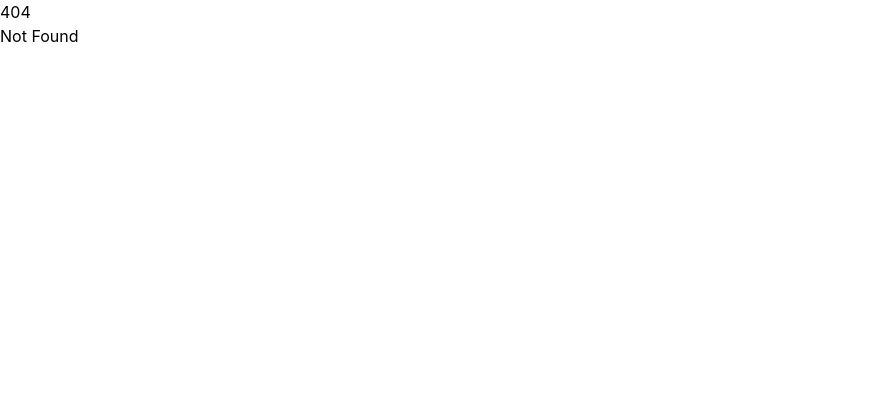
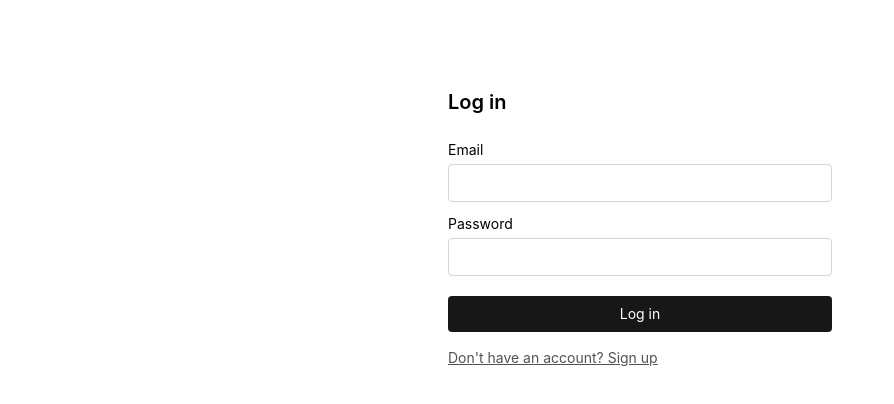
Before and after one commit to anasamrani/budget-no-cap, a SvelteKit app in the folder budget-no-cap/: page /login in a window 1280 px wide. Before the commit this address had no page. Shown: the top 404 px of the page, without its empty margins (0-894 px from the left). Built offline with nearby package versions, Linux system fonts and the light colour scheme; no server answers.

Commit message:
DB hook server + authentication + log in-out page

```diff
--- a/budget-no-cap/src/app.d.ts
+++ b/budget-no-cap/src/app.d.ts
@@ -1,10 +1,18 @@
 // See https://svelte.dev/docs/kit/types#app.d.ts
 // for information about these interfaces
+import type { Session, SupabaseClient, User } from '@supabase/supabase-js';
+
 declare global {
 	namespace App {
 		// interface Error {}
-		// interface Locals {}
-		// interface PageData {}
+		interface Locals {
+			supabase: SupabaseClient;
+			safeGetSession: () => Promise<{ session: Session | null; user: User | null }>;
+		}
+		interface PageData {
+			session: Session | null;
+			user: User | null;
+		}
 		// interface PageState {}
 		// interface Platform {}
 	}
--- /dev/null
+++ b/budget-no-cap/src/hooks.server.ts
@@ -0,0 +1,45 @@
+import { createServerClient } from '@supabase/ssr';
+import { type Handle } from '@sveltejs/kit';
+import { PUBLIC_SUPABASE_URL, PUBLIC_SUPABASE_PUBLISHABLE_KEY } from '$env/static/public';
+
+// Runs before every server request. Builds a request-scoped Supabase client
+// that reads/writes the session via cookies, and hangs it on `event.locals`
+// so any +page.server.ts / +server.ts down the line can just do
+// `const { supabase } = event.locals` instead of re-creating a client.
+export const handle: Handle = async ({ event, resolve }) => {
+	event.locals.supabase = createServerClient(PUBLIC_SUPABASE_URL, PUBLIC_SUPABASE_PUBLISHABLE_KEY, {
+		cookies: {
+			getAll: () => event.cookies.getAll(),
+			setAll: (cookiesToSet) => {
+				cookiesToSet.forEach(({ name, value, options }) => {
+					event.cookies.set(name, value, { ...options, path: '/' });
+				});
+			}
+		}
+	});
+
+	// getSession() just reads the cookie's claims without checking them against
+	// Supabase — a forged/expired cookie would pass. getUser() re-validates the
+	// JWT against Supabase's servers, so this is the version safe to gate access on.
+	event.locals.safeGetSession = async () => {
+		const {
+			data: { user },
+			error
+		} = await event.locals.supabase.auth.getUser();
+		if (error || !user) {
+			return { session: null, user: null };
+		}
+
+		const {
+			data: { session }
+		} = await event.locals.supabase.auth.getSession();
+
+		return { session, user };
+	};
+
+	return resolve(event, {
+		filterSerializedResponseHeaders(name) {
+			return name === 'content-range' || name === 'x-supabase-api-version';
+		}
+	});
+};
--- /dev/null
+++ b/budget-no-cap/src/routes/+layout.server.ts
@@ -0,0 +1,14 @@
+import type { LayoutServerLoad } from './$types';
+
+// Root server load — runs once per request for every route under it.
+// Hands the session/user down to every page as `data`, plus the raw
+// cookies so +layout.ts can seed a matching browser-side client.
+export const load: LayoutServerLoad = async ({ locals: { safeGetSession }, cookies }) => {
+	const { session, user } = await safeGetSession();
+
+	return {
+		session,
+		user,
+		cookies: cookies.getAll()
+	};
+};
--- a/budget-no-cap/src/routes/+layout.svelte
+++ b/budget-no-cap/src/routes/+layout.svelte
@@ -1,7 +1,36 @@
 <script lang="ts">
 	import './layout.css';
+	import { invalidate } from '$app/navigation';
+	import { onMount } from 'svelte';
 
-	const { children } = $props();
+	let { children, data } = $props();
+	let { session, supabase, user } = $derived(data);
+
+	// Keeps the app in sync when Supabase's auth state changes underneath it
+	// (login, logout, token refresh) — re-runs the +layout.ts/+layout.server.ts
+	// loads so `data.session`/`data.user` update everywhere without a full reload.
+	onMount(() => {
+		const { data: authListener } = supabase.auth.onAuthStateChange((_event, newSession) => {
+			if (newSession?.expires_at !== session?.expires_at) {
+				invalidate('supabase:auth');
+			}
+		});
+
+		return () => authListener.subscription.unsubscribe();
+	});
 </script>
 
-{@render children()}
+<div class="mx-auto min-h-screen max-w-2xl px-4 py-6">
+	{#if user}
+		<header class="mb-6 flex items-center justify-between border-b border-neutral-200 pb-4">
+			<span class="text-sm text-neutral-600">Signed in as {user.email}</span>
+			<form method="POST" action="/logout">
+				<button type="submit" class="text-sm text-neutral-600 underline hover:text-neutral-900">
+					Log out
+				</button>
+			</form>
+		</header>
+	{/if}
+
+	{@render children()}
+</div>
--- /dev/null
+++ b/budget-no-cap/src/routes/+layout.ts
@@ -0,0 +1,35 @@
+import { createBrowserClient, createServerClient, isBrowser } from '@supabase/ssr';
+import { PUBLIC_SUPABASE_URL, PUBLIC_SUPABASE_PUBLISHABLE_KEY } from '$env/static/public';
+import type { LayoutLoad } from './$types';
+
+// Universal load — runs in the browser AND (on first navigation / no-JS) on
+// the server. Builds whichever Supabase client fits where it's executing,
+// both exposed the same way as `data.supabase` so components don't care.
+export const load: LayoutLoad = async ({ data, depends, fetch }) => {
+	// Tag this load so `invalidate('supabase:auth')` (called from +layout.svelte
+	// on auth state changes) forces it, and everything depending on it, to re-run.
+	depends('supabase:auth');
+
+	const supabase = isBrowser()
+		? createBrowserClient(PUBLIC_SUPABASE_URL, PUBLIC_SUPABASE_PUBLISHABLE_KEY, {
+				global: { fetch }
+			})
+		: createServerClient(PUBLIC_SUPABASE_URL, PUBLIC_SUPABASE_PUBLISHABLE_KEY, {
+				global: { fetch },
+				cookies: {
+					getAll: () => data.cookies
+				}
+			});
+
+	// Re-derive session/user through the client we just built rather than trusting
+	// the ones passed down from +layout.server.ts — same getUser()-over-getSession()
+	// reasoning as in hooks.server.ts.
+	const {
+		data: { session }
+	} = await supabase.auth.getSession();
+	const {
+		data: { user }
+	} = await supabase.auth.getUser();
+
+	return { supabase, session, user };
+};
--- /dev/null
+++ b/budget-no-cap/src/routes/auth/confirm/+server.ts
@@ -0,0 +1,21 @@
+import { redirect } from '@sveltejs/kit';
+import type { EmailOtpType } from '@supabase/supabase-js';
+import type { RequestHandler } from './$types';
+
+// Supabase's confirmation email links here with `?token_hash=...&type=signup`
+// (mailer_autoconfirm is off, so this is the only way a new session actually
+// gets established after signup — signUp() alone doesn't sign the user in).
+export const GET: RequestHandler = async ({ url, locals: { supabase } }) => {
+	const token_hash = url.searchParams.get('token_hash');
+	const type = url.searchParams.get('type') as EmailOtpType | null;
+	const next = url.searchParams.get('next') ?? '/';
+
+	if (token_hash && type) {
+		const { error } = await supabase.auth.verifyOtp({ type, token_hash });
+		if (!error) {
+			redirect(303, next);
+		}
+	}
+
+	redirect(303, '/login?error=Confirmation link is invalid or has expired.');
+};
--- /dev/null
+++ b/budget-no-cap/src/routes/login/+page.server.ts
@@ -0,0 +1,47 @@
+import { fail, redirect } from '@sveltejs/kit';
+import type { Actions, PageServerLoad } from './$types';
+
+// Already signed in? nothing to do here.
+export const load: PageServerLoad = async ({ locals: { safeGetSession } }) => {
+	const { user } = await safeGetSession();
+	if (user) redirect(303, '/');
+};
+
+export const actions: Actions = {
+	login: async ({ request, locals: { supabase } }) => {
+		const formData = await request.formData();
+		const email = String(formData.get('email') ?? '');
+		const password = String(formData.get('password') ?? '');
+
+		const { error } = await supabase.auth.signInWithPassword({ email, password });
+		if (error) {
+			return fail(400, { email, error: error.message });
+		}
+
+		redirect(303, '/');
+	},
+
+	signup: async ({ request, locals: { supabase } }) => {
+		const formData = await request.formData();
+		const email = String(formData.get('email') ?? '');
+		const password = String(formData.get('password') ?? '');
+		const name = String(formData.get('name') ?? '');
+
+		if (!name.trim()) {
+			return fail(400, { email, name, error: 'Name is required.' });
+		}
+
+		// `data.name` here lands in raw_user_meta_data, which the
+		// handle_new_user() trigger (step 1) reads to seed public.users.name.
+		const { error } = await supabase.auth.signUp({
+			email,
+			password,
+			options: { data: { name } }
+		});
+		if (error) {
+			return fail(400, { email, name, error: error.message });
+		}
+
+		return { signedUp: true, email };
+	}
+};
--- /dev/null
+++ b/budget-no-cap/src/routes/login/+page.svelte
@@ -0,0 +1,84 @@
+<script lang="ts">
+	import { enhance } from '$app/forms';
+	import type { ActionData } from './$types';
+
+	let { form }: { form: ActionData } = $props();
+
+	// Toggle between the login form and the signup form — no separate route
+	// needed, since both actions live on this same +page.server.ts.
+	let mode = $state<'login' | 'signup'>('login');
+</script>
+
+<svelte:head>
+	<title>{mode === 'login' ? 'Log in' : 'Sign up'} — budget-no-cap</title>
+</svelte:head>
+
+<div class="mx-auto mt-16 max-w-sm">
+	<h1 class="mb-6 text-xl font-semibold">
+		{mode === 'login' ? 'Log in' : 'Create an account'}
+	</h1>
+
+	{#if form?.signedUp}
+		<p class="rounded border border-green-200 bg-green-50 p-3 text-sm text-green-800">
+			Check <strong>{form.email}</strong> for a confirmation link before logging in.
+		</p>
+	{:else}
+		<form
+			method="POST"
+			action={mode === 'login' ? '?/login' : '?/signup'}
+			use:enhance
+			class="flex flex-col gap-3"
+		>
+			{#if mode === 'signup'}
+				<label class="flex flex-col gap-1 text-sm">
+					Name
+					<input
+						name="name"
+						type="text"
+						required
+						value={form?.name ?? ''}
+						class="rounded border border-neutral-300 px-3 py-2"
+					/>
+				</label>
+			{/if}
+
+			<label class="flex flex-col gap-1 text-sm">
+				Email
+				<input
+					name="email"
+					type="email"
+					required
+					value={form?.email ?? ''}
+					class="rounded border border-neutral-300 px-3 py-2"
+				/>
+			</label>
+
+			<label class="flex flex-col gap-1 text-sm">
+				Password
+				<input
+					name="password"
+					type="password"
+					required
+					minlength="6"
+					class="rounded border border-neutral-300 px-3 py-2"
+				/>
+			</label>
+
+			{#if form?.error}
+				<p class="text-sm text-red-600">{form.error}</p>
+			{/if}
+
+			<button type="submit" class="mt-2 rounded bg-neutral-900 px-3 py-2 text-sm text-white">
+				{mode === 'login' ? 'Log in' : 'Sign up'}
+			</button>
+		</form>
+
+		<button
+			type="button"
+			onclick={() => (mode = mode === 'login' ? 'signup' : 'login')}
+			class="mt-4 text-sm text-neutral-600 underline"
+		>
+			{mode === 'login' ? "Don't have an account? Sign up" : 'Already have an account? Log in'}
+		</button>
+	{/if}
+</div>
--- /dev/null
+++ b/budget-no-cap/src/routes/logout/+server.ts
@@ -0,0 +1,8 @@
+import { redirect } from '@sveltejs/kit';
+import type { RequestHandler } from './$types';
+
+// The +layout.svelte header posts here (form method="POST" action="/logout").
+export const POST: RequestHandler = async ({ locals: { supabase } }) => {
+	await supabase.auth.signOut();
+	redirect(303, '/login');
+};
--- a/budget-no-cap/tsconfig.json
+++ b/budget-no-cap/tsconfig.json
@@ -8,8 +8,6 @@
 		"resolveJsonModule": true,
 		"skipLibCheck": true,
 		"sourceMap": true,
-		"strict": true,
-		"module": "NodeNext",
-		"moduleResolution": "NodeNext"
+		"strict": true
 	}
 }
```
Also changed, not shown: budget-no-cap/package.json (+2 -20 lines), 2 other files (tests, documents, lock files or other folders).
